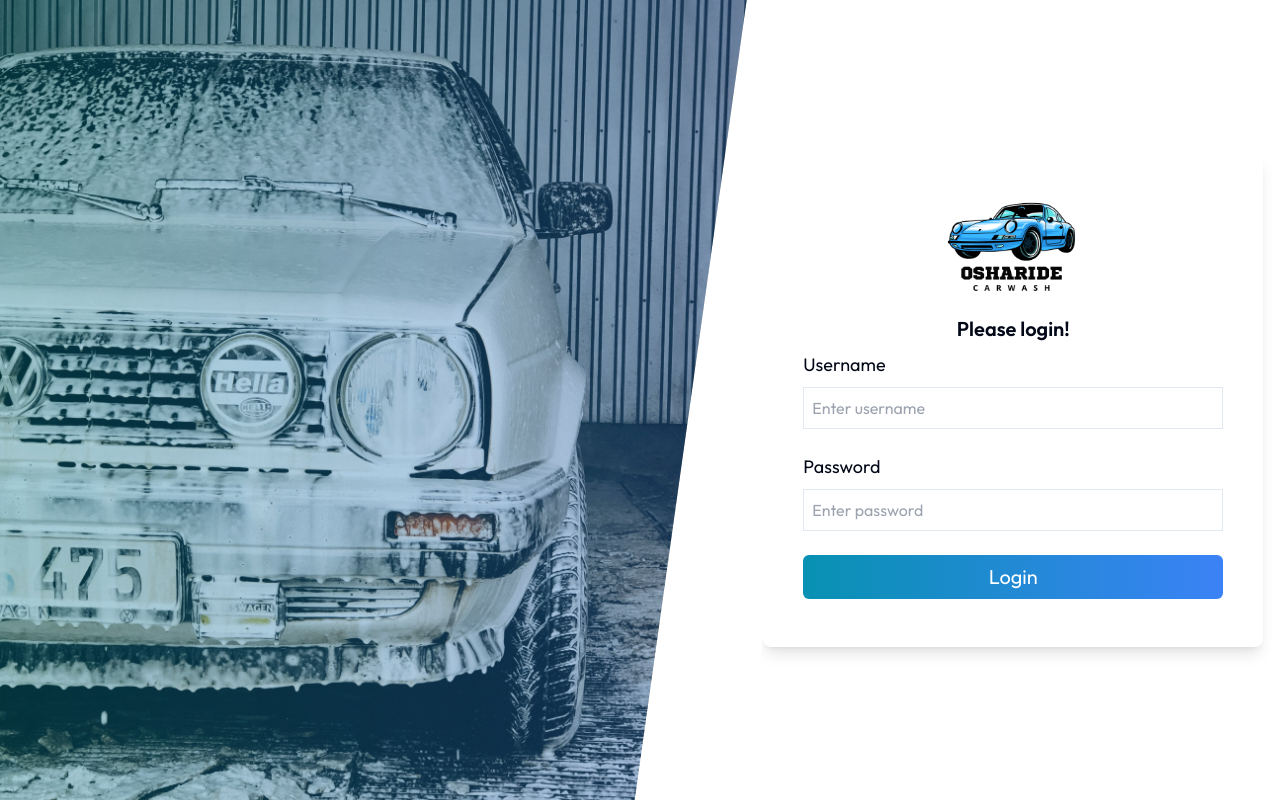
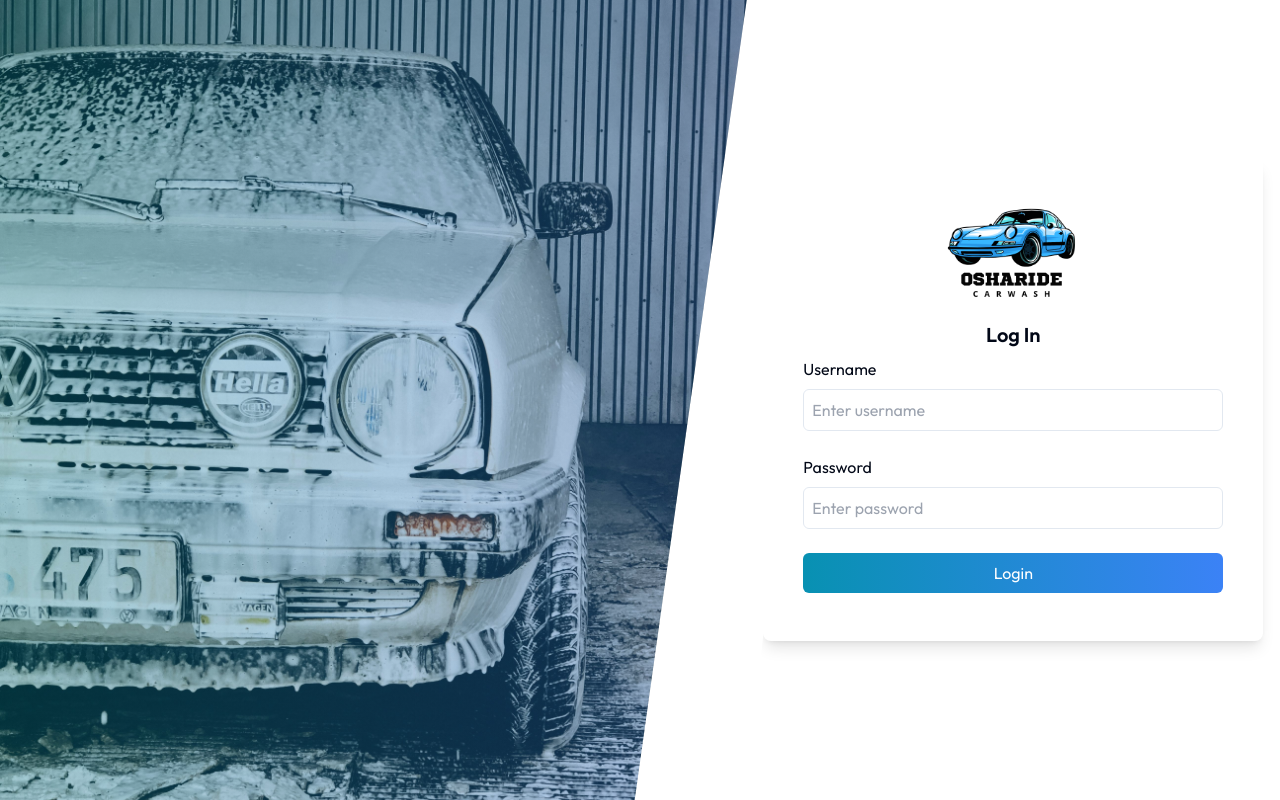
Before and after one commit to Ariel-joe/car-wash-react, a React (Vite) app in the folder client/: page /login in a window 1280 px wide. Built offline with nearby package versions, Linux system fonts and the light colour scheme.

Commit message:
login page design

```diff
--- a/client/src/pages/auth/Login.jsx
+++ b/client/src/pages/auth/Login.jsx
@@ -35,38 +35,36 @@ const Login = () => {
         <img src="/img/osharide-official.png" width={"140px"} alt="" />
       </div>
 
-      <h1 className="text-xl font-semibold text-center mb-2">Please login!</h1>
+      <h1 className="text-xl font-semibold text-center mb-2">Log In</h1>
 
       <form onSubmit={handleSubmit} className="flex flex-col gap-6">
         <div className="flex flex-col gap-2">
-          <label className="text-lg">Username</label>
+          <label className="text-base ">Username</label>
           <input
             value={username}
             onChange={(e) => {
               setUsername(e.target.value);
             }}
             type="text"
-            className="p-2 border"
+            className="p-2 border rounded-md focus:border-blue-800 outline-none"
             placeholder="Enter username"
           />
         </div>
 
         <div className="flex flex-col gap-2">
-          <label className="text-lg">Password</label>
+          <label className="text-base">Password</label>
           <input
             value={password}
-            onChange={(e) => {
-              setPassword(e.target.value);
-            }}
+            onChange={(e) => setPassword(e.target.value)}
             type="password"
-            className="p-2 border"
+            className="p-2 border rounded-md focus:border-blue-800 outline-none"
             placeholder="Enter password"
           />
         </div>
 
         <button
           type="submit"
-          className="bg-gradient-to-r from-cyan-600 to-blue-500 text-white p-2 text-xl rounded-md"
+          className="bg-gradient-to-r from-cyan-600 to-blue-500 text-white p-2 text-base rounded-md"
         >
           Login
         </button>
```
